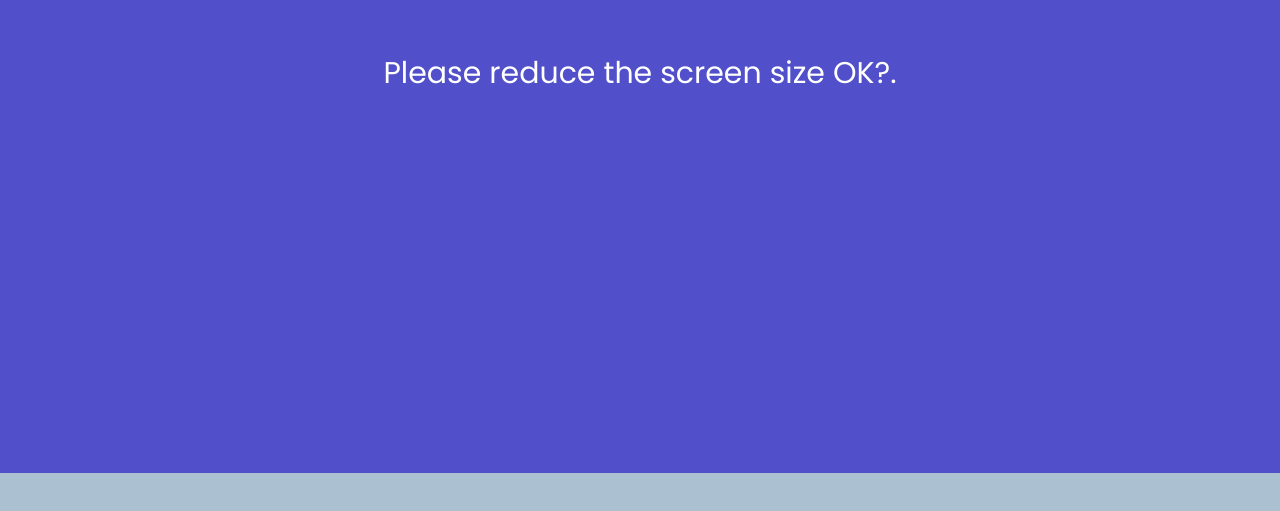
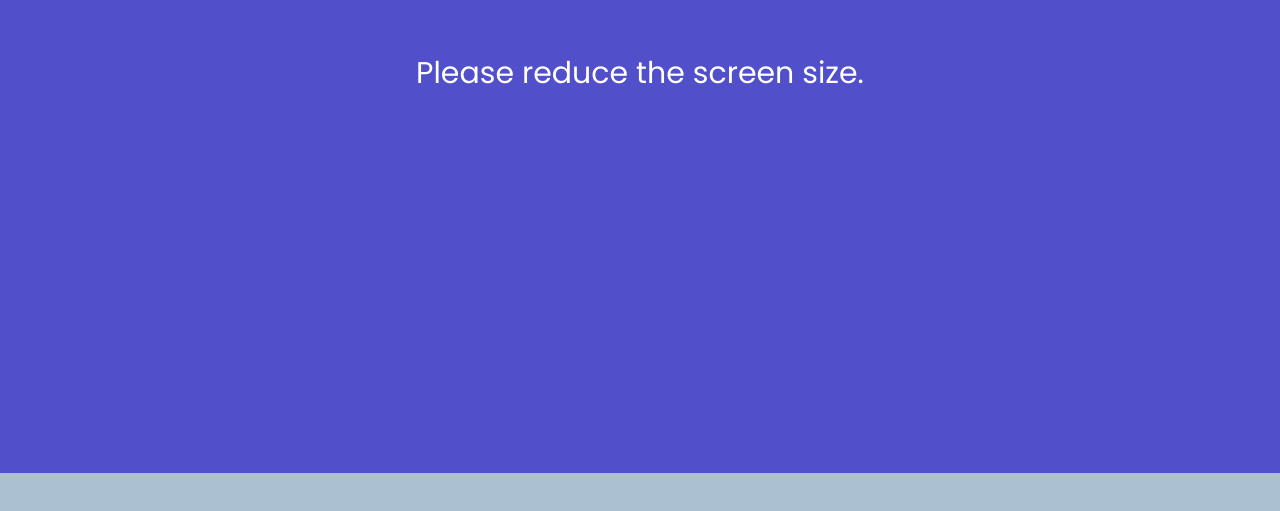
Before and after one commit to decoy8080/kokoa-clone, a plain HTML site: page chatting-room.html in a window 1280 px wide. Shown: the part 327-838 px from the top of the page. Drawn offline with Linux system fonts and the light colour scheme.

Commit message:
Removed "OK?"

```diff
--- a/chatting-room.html
+++ b/chatting-room.html
@@ -79,7 +79,7 @@
   </form>
 
   <div id="no-mobile">
-    <span>Please reduce the screen size OK?. </span>
+    <span>Please reduce the screen size. </span>
   </div>
 
 </body>
```
